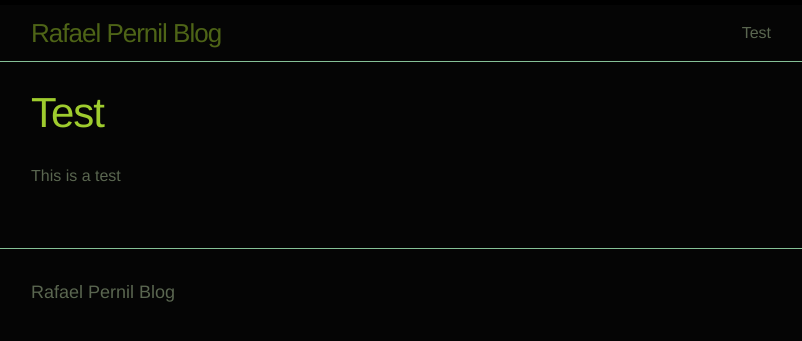
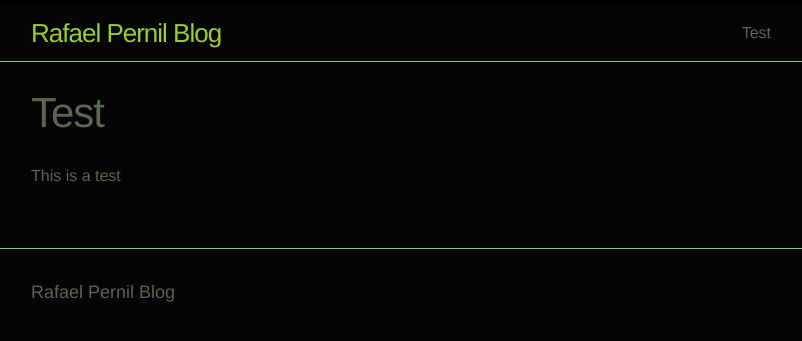
Before and after one commit to rafaelpernil2/blog-en, a Jekyll site: the page built from test.markdown, in a window 1280 px wide. Shown: the top 341 px of the page, without its empty margins (239-1041 px from the left). Built offline with Jekyll 4.4.1, drawn with Linux system fonts in a browser that asks for light colours.

Commit message:
fix: More style changes

```diff
--- a/_sass/_layout.scss
+++ b/_sass/_layout.scss
@@ -17,11 +17,6 @@
     margin-bottom: 0;
     float: left;
     color: $brand-color;
-
-    &,
-    &:visited {
-        color: $brand-color-dark;
-    }
 }
 
 .site-nav {
@@ -210,7 +205,6 @@
     font-size: 42px;
     letter-spacing: -1px;
     line-height: 1;
-    color: $brand-color;
 
     @include media-query($on-laptop) {
         font-size: 36px;
--- a/css/main.scss
+++ b/css/main.scss
@@ -17,7 +17,6 @@ $spacing-unit:     30px;
 $text-color:       #5a6650;
 $background-color: #050505;
 $brand-color:      #9fcc2e;
-$brand-color-dark:  darken($brand-color, 25%);
 
 $grey-color:       #295135;
 $grey-color-light: lighten($grey-color, 40%);
```
